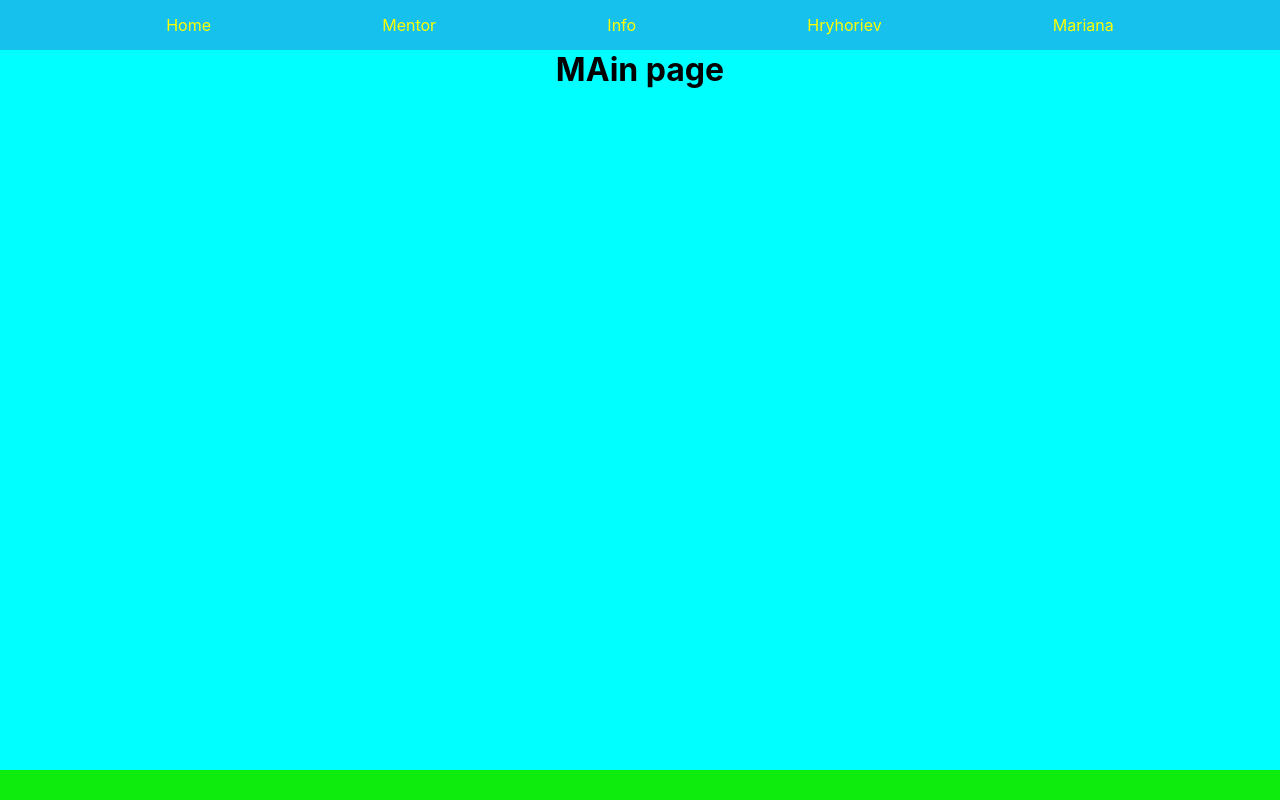
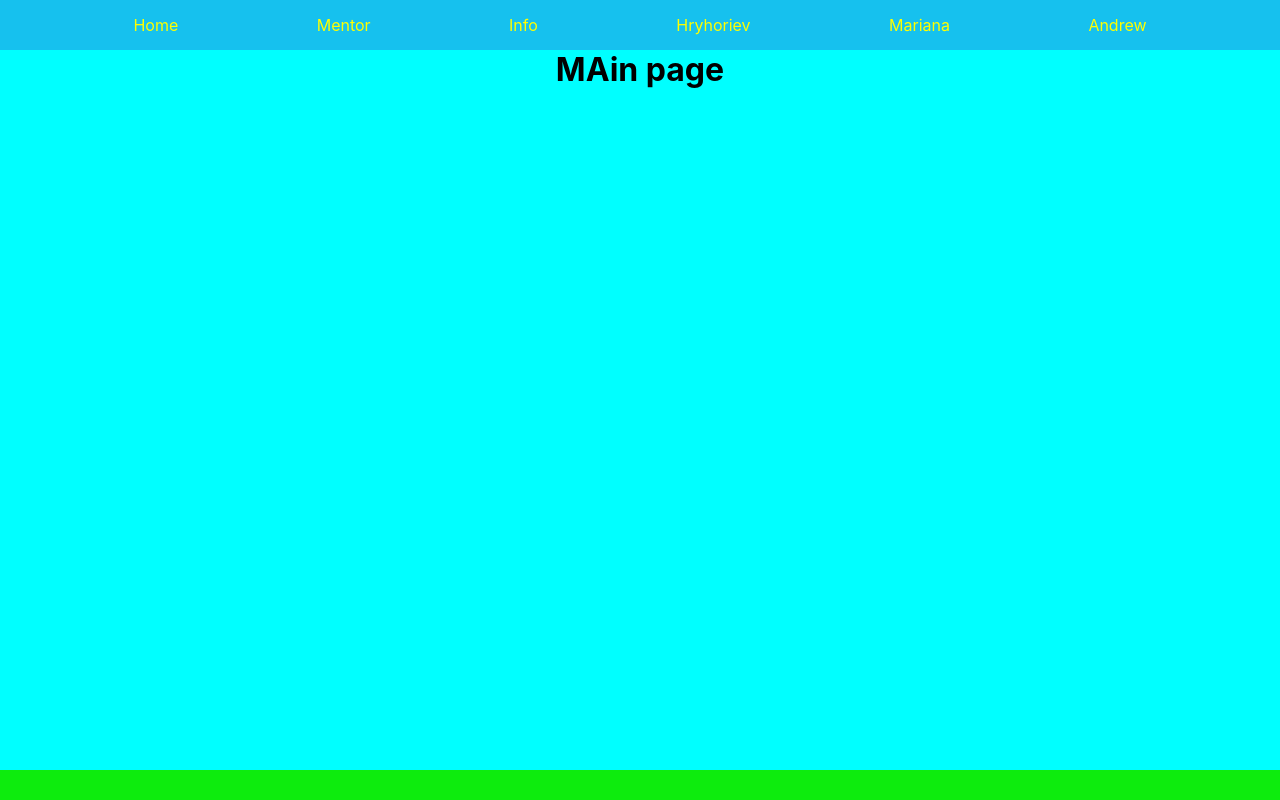
Before and after one commit to logosAcademy1730/logosAcademy1730.github.io, a React (Create React App) app in the folder student-profile/: page / in a window 1280 px wide. Built offline with nearby package versions, Linux system fonts and the light colour scheme.

Commit message:
added andrew TO HEADER jsx

```diff
--- a/student-profile/src/common/RouteConst.js
+++ b/student-profile/src/common/RouteConst.js
@@ -5,5 +5,6 @@ export const RouteConst = {
     NOT_FOUND_PAGE: "/404",
     INFO : "/Info",
     HRYHORIEV: "/hryhoriev",
-    MARIANA: "/mariana"
+    MARIANA: "/mariana",
+    ANDREW:"/andrew",
 }
--- a/student-profile/src/components/header/Header.jsx
+++ b/student-profile/src/components/header/Header.jsx
@@ -20,6 +20,9 @@ const Header = () => {
       <Link className={styles.link} to={RouteConst.MARIANA}>
         Mariana
       </Link>
+        <Link className={styles.link} to={RouteConst.ANDREW}>
+            Andrew
+        </Link>
     </div>
   );
 };
```
